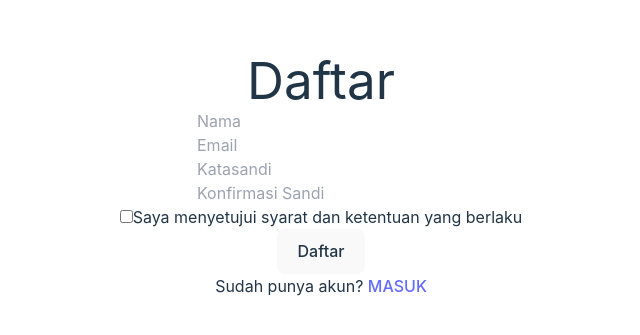
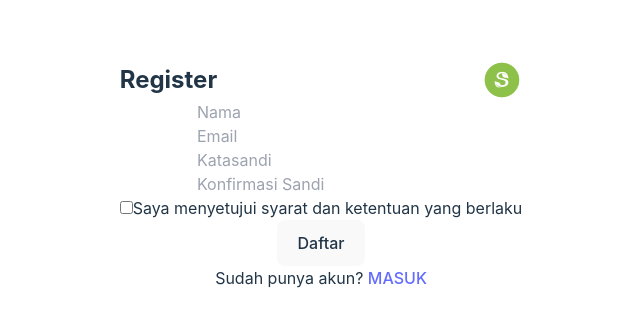
Before and after one commit to pi23-fatmawati/sarange-final-project, a React (Vite) app: page /register in a window 1280 px wide. Shown: the part 225-560 px from the top of the page, without its empty margins (319-959 px from the left). Built offline with nearby package versions, Linux system fonts and the light colour scheme.

Commit message:
menambahkan logo

```diff
--- a/src/App.jsx
+++ b/src/App.jsx
@@ -1,4 +1,3 @@
-// Contoh dengan react-router-dom versi 6 atau yang lebih baru
 import { BrowserRouter as Router, Route, Routes } from "react-router-dom";
 import Login from "./components/Login";
 import Register from "./components/Register";
--- a/src/components/Login.jsx
+++ b/src/components/Login.jsx
@@ -1,6 +1,7 @@
 import React, { useState } from "react";
 import { Link } from "react-router-dom";
 import "../App.css";
+import Logo from "../pic/logo.png";
 
 const Login = () => {
   const [email, setEmail] = useState("");
@@ -13,7 +14,18 @@ const Login = () => {
 
   return (
     <div className="container mx-auto mt-10 border p-4 rounded-md">
-      <h1 className="text-3xl font-semibold mb-6">Masuk</h1>
+      <div style={{ display: "flex", alignItems: "center" }}>
+        <h1
+          style={{
+            fontSize: "1.5rem",
+            fontWeight: "bold",
+            marginRight: "1rem",
+          }}
+        >
+          Masuk
+        </h1>
+        <img src={Logo} alt="" style={{ height: "100%", marginLeft: "auto" }} />
+      </div>
       <form>
         <div className="mb-4">
           <input
--- a/src/components/Register.jsx
+++ b/src/components/Register.jsx
@@ -1,7 +1,7 @@
-// src/components/Register.js
 import React, { useState } from "react";
 import { Link } from "react-router-dom";
 import "../App.css";
+import Logo from "../pic/logo.png";
 
 const Register = () => {
   const [name, setName] = useState("");
@@ -11,13 +11,23 @@ const Register = () => {
   const [agreement, setAgreement] = useState(false);
 
   const handleRegister = () => {
-    // Implement registration logic here
     console.log("Registering...");
   };
 
   return (
     <div className="container mx-auto mt-10 border p-4 rounded-md">
-      <h1 className="text-3xl font-semibold mb-6">Daftar</h1>
+      <div style={{ display: "flex", alignItems: "center" }}>
+        <h1
+          style={{
+            fontSize: "1.5rem",
+            fontWeight: "bold",
+            marginRight: "1rem",
+          }}
+        >
+          Register
+        </h1>
+        <img src={Logo} alt="" style={{ height: "100%", marginLeft: "auto" }} />
+      </div>
       <form>
         <div className="mb-4">
           <input
```
Also changed, not shown: src/pic/Logo.png (added).
